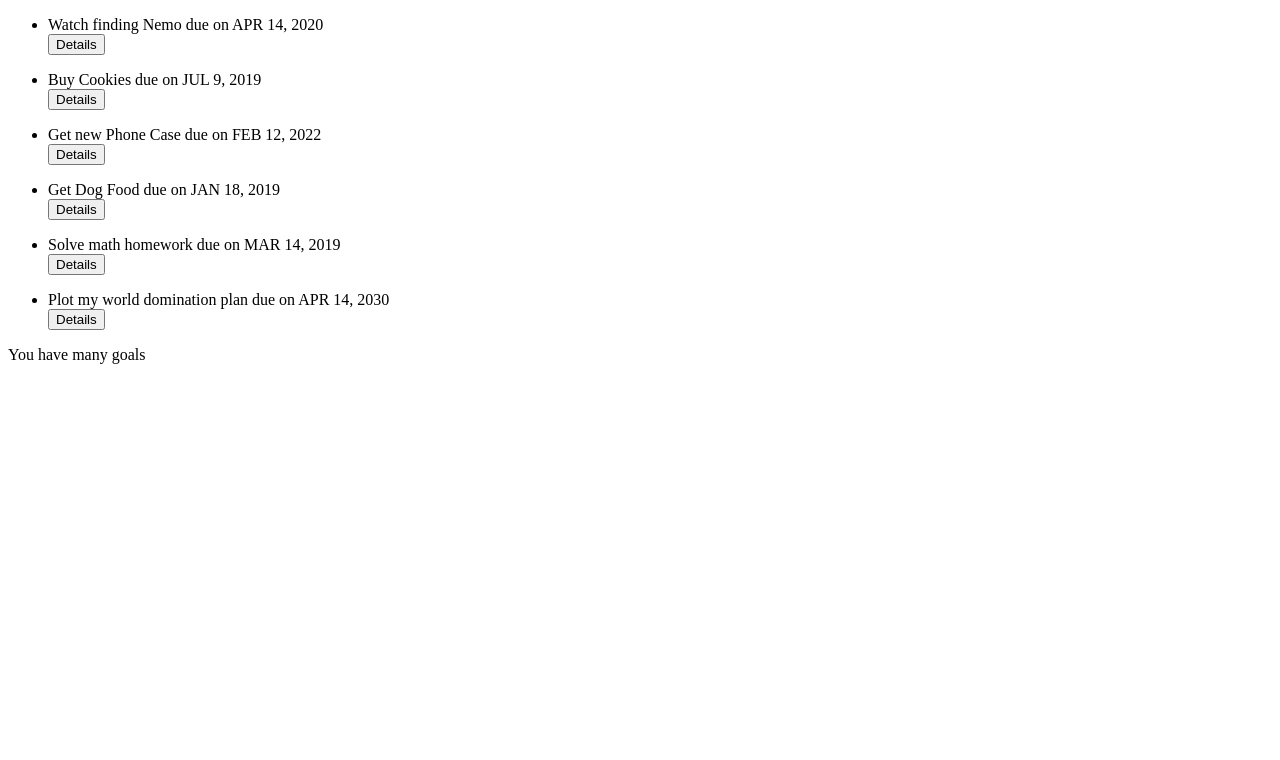
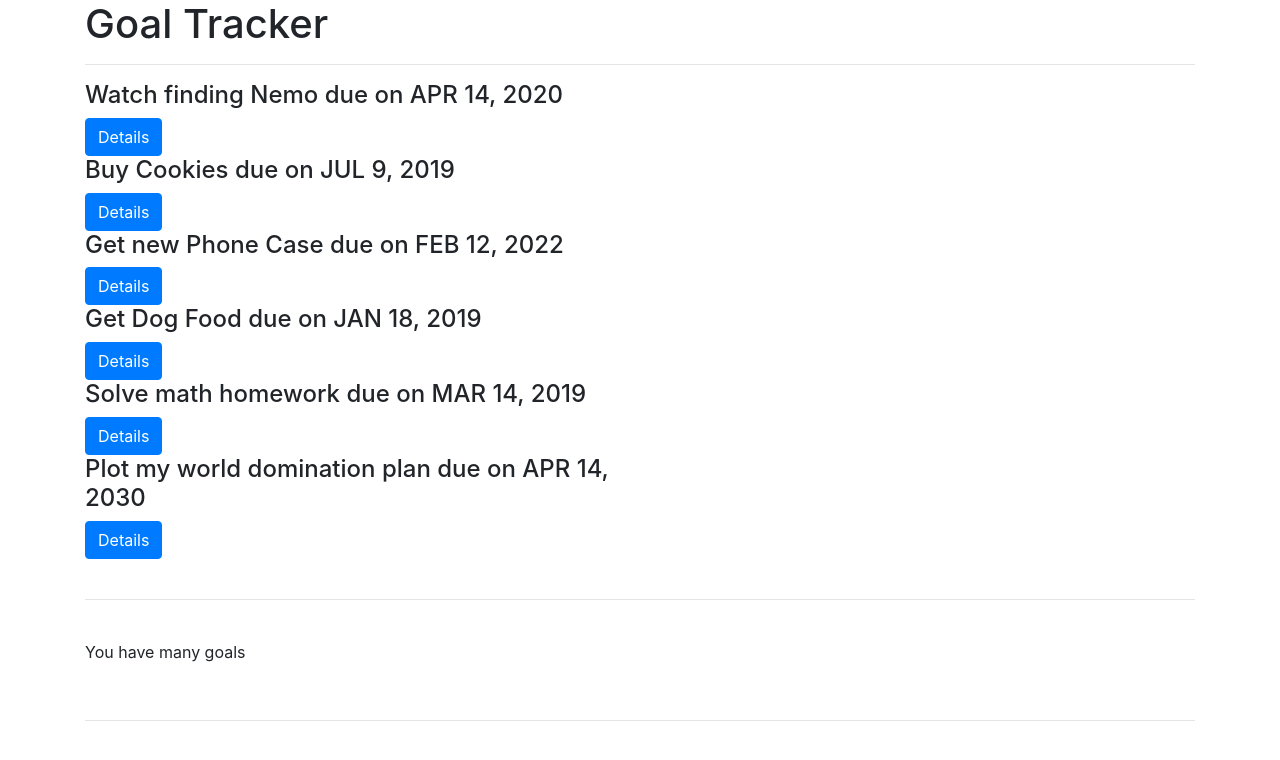
Before and after one commit to wavyylikethesea/Goal-tracker, an Angular app: page / in a window 1280 px wide. Shown: the top 760 px of the page. Built offline with nearby package versions, Linux system fonts and the light colour scheme.

Commit message:
Style the goal component with bootstrap

```diff
--- a/src/app/goal-details/goal-details.component.html
+++ b/src/app/goal-details/goal-details.component.html
@@ -1,3 +1,3 @@
-<p>{{ goal.description }}</p>
-<p>This goal will be complete in {{ goal.completeDate|dateCount }} days</p>
-<button (click)="goalDelete(true)">Delete Goal</button>
+<p>{{goal.description}}</p>
+<p>This goal will be complete in {{goal.completeDate|dateCount}} days</p>
+<button (click)= 'goalDelete(true)'>Delete Goal</button>
--- a/src/app/goal-details/goal-details.component.ts
+++ b/src/app/goal-details/goal-details.component.ts
@@ -10,9 +10,8 @@ export class GoalDetailsComponent implements OnInit {
   @Input() goal: Goal;
   @Output() isComplete = new EventEmitter<boolean>();
 
-  goalComplete(complete: boolean)  {
+  goalDelete(complete:boolean){
     this.isComplete.emit(complete);
-
   }
 
   constructor() { }
--- a/src/app/goal/goal.component.html
+++ b/src/app/goal/goal.component.html
@@ -1,7 +1,22 @@
-<ul *ngFor="let goal of goals; let i = index">
-   <li appStrikethrough>{{goal.name}} due on {{goal.completeDate|date|uppercase}}</li>
-    <app-goal-details [goal]='goal' *ngIf="goal.showDescription" (isComplete)="completeGoal($event, i)"></app-goal-details>
-    <button (click)='toggleDetails(i)'>Details</button>
-</ul>
+<div class="container">
+    <h1>Goal Tracker</h1>
+    <hr>
+ <div class="row">
+    <div class="col-md-6">
+        <div *ngFor="let goal of goals; let i = index">
+            <div>
+            <h4 appStrikethrough>{{goal.name}} due on {{goal.completeDate|date|uppercase}}</h4>
+            <button (click)='toggleDetails(i)' class="btn btn-primary">Details</button>
+            </div>
 
+            <div *ngIf='goal.showDescription'>
+             <app-goal-details [goal]='goal' (isComplete)="deleteGoal($event, i)"></app-goal-details>
+            </div>
+
+        </div>
+    </div>
+ </div>
+  <br><hr><br>
 <p *ngIf="goals.length > 5">You have many goals</p>
+<br><hr>
+</div>
--- a/src/app/goal/goal.component.ts
+++ b/src/app/goal/goal.component.ts
@@ -23,10 +23,13 @@ export class GoalComponent implements OnInit {
   }
 
   //mark goal complete
-  completeGoal(isComplete, index)  {
-    if (isComplete)  {
-      this.goals.splice(index, 1);
+  deleteGoal(isComplete, index){
+    if (isComplete) {
+      let toDelete = confirm(`Are you sure you want to delete ${this.goals[index].name}?`)
 
+      if (toDelete){
+        this.goals.splice(index,1)
+      }
     }
   }
 
--- a/src/styles.css
+++ b/src/styles.css
@@ -1 +1 @@
-/* You can add global styles to this file, and also import other style files */
+@import "~bootstrap/dist/css/bootstrap.css"
```
